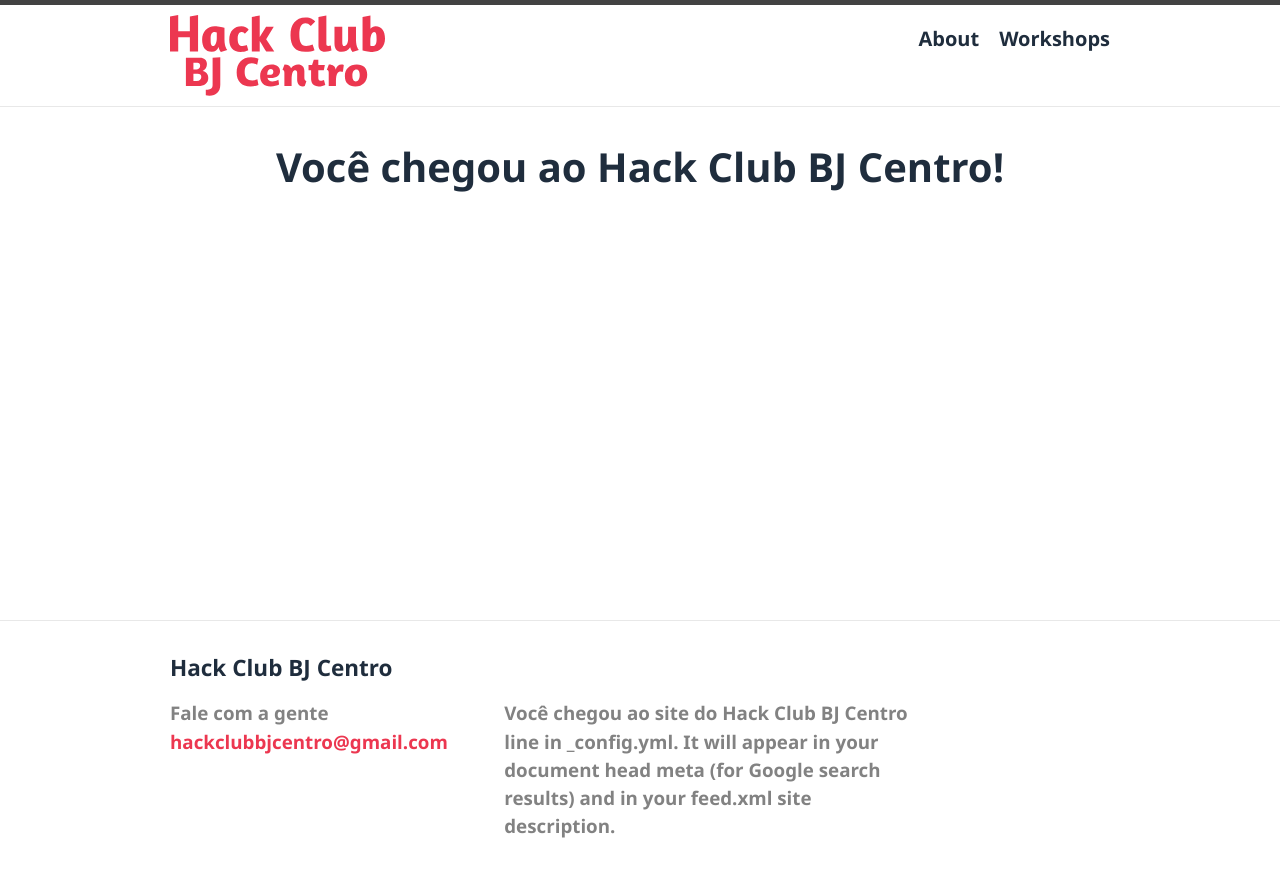
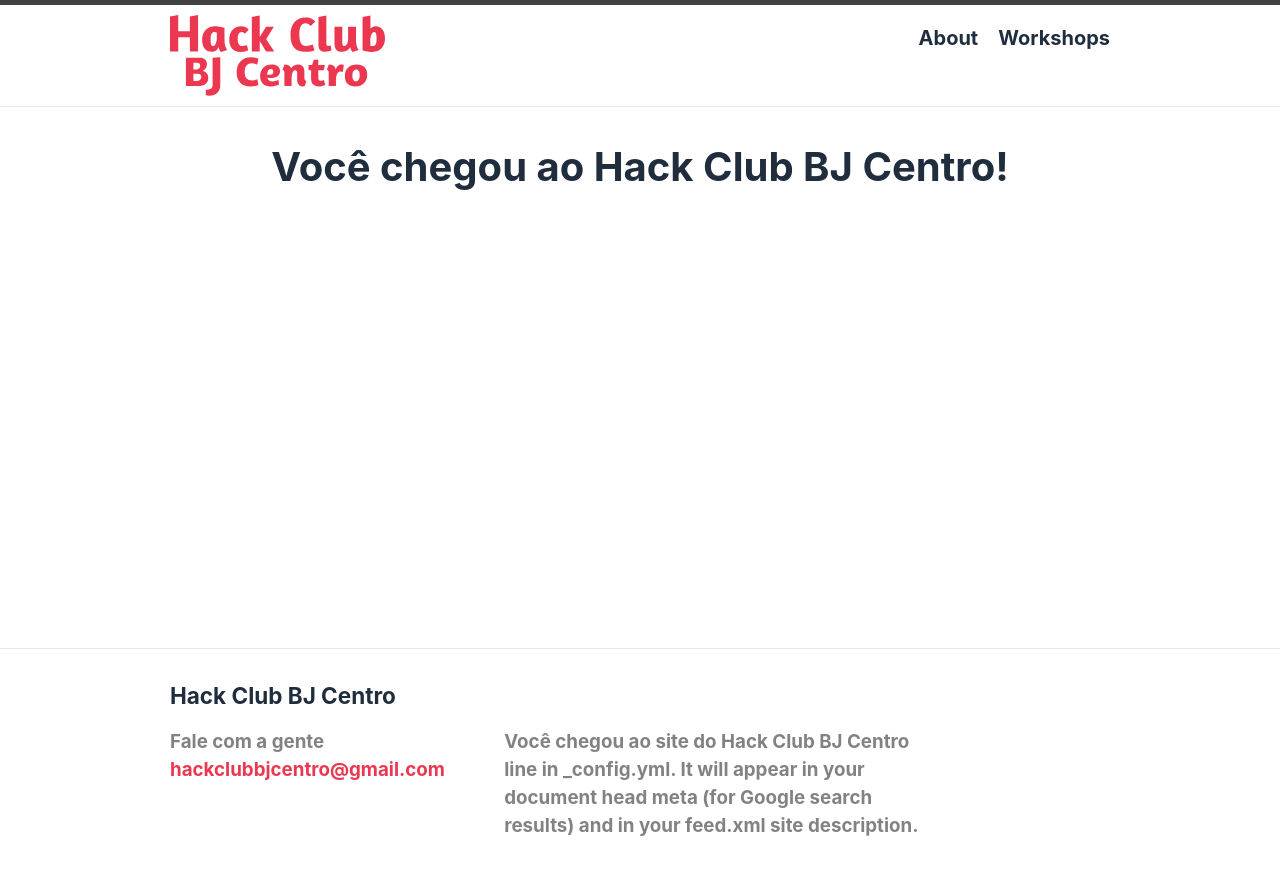
Before and after one commit to gabriellimma/hackclubbjcentro_website, a Jekyll site: the page built from docs/index.markdown, in a window 1280 px wide. Shown: the top 877 px of the page. Built offline with Jekyll 4.4.1, drawn with Linux system fonts in a browser that asks for light colours.

Commit message:
Update minima.scss

```diff
--- a/docs/_sass/minima.scss
+++ b/docs/_sass/minima.scss
@@ -2,7 +2,8 @@
 
 // Define defaults for each variable.
 
-$base-font-family: "Segoe UI" !default;
+$base-font-family: -apple-system, BlinkMacSystemFont, "Segoe UI", Roboto, Helvetica, Arial, sans-serif,
+"Apple Color Emoji", "Segoe UI Emoji", "Segoe UI Symbol" !default;
 $base-font-size:   20px !default;
 $base-font-weight: 700 !default;
 $small-font-size:  $base-font-size * 0.875 !default;
```
